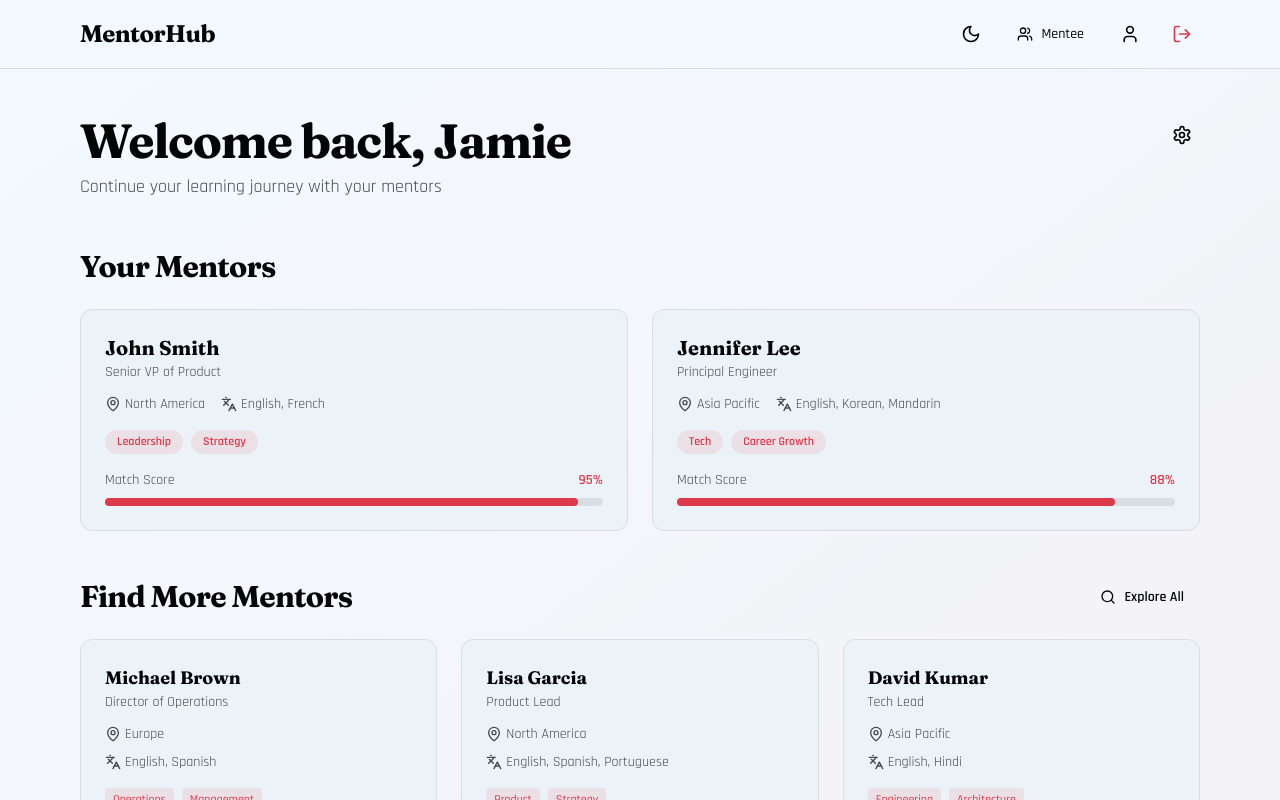
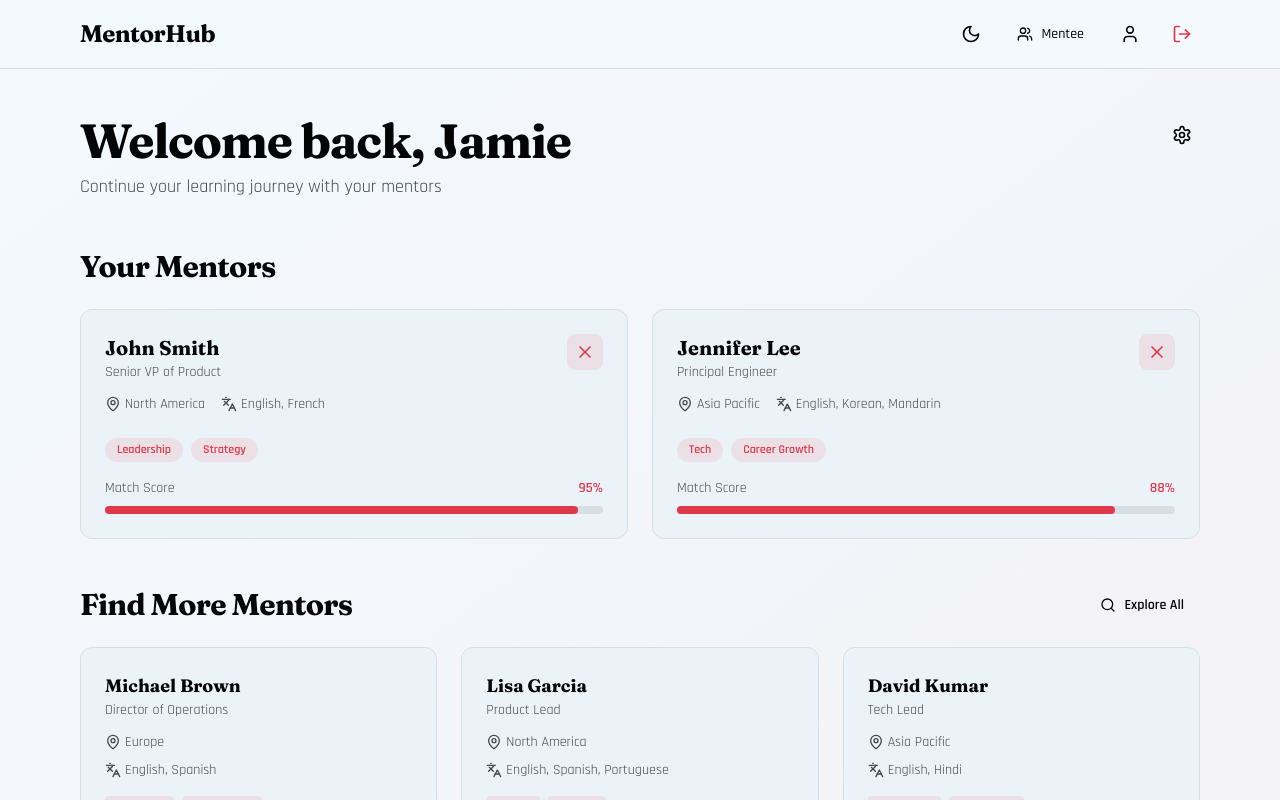
Before and after one commit to kandysh/mintee, a Next.js app: page /dashboard/mentee in a window 1280 px wide. Shown: the top 800 px of the page. Built offline with nearby package versions, Linux system fonts and the light colour scheme.

Commit message:
Restore delete button for mentors in mentee dashboard
- Add X button in top-right corner of mentor cards
- Use destructive styling (red) for remove action
- Button calls removeMentor function to remove from list
- Includes hover and tap animations

```diff
--- a/app/dashboard/mentee/page.tsx
+++ b/app/dashboard/mentee/page.tsx
@@ -1,7 +1,7 @@
 "use client"
 
 import { motion } from "framer-motion"
-import { Search, MapPin, Languages } from "lucide-react"
+import { Search, MapPin, Languages, X } from "lucide-react"
 import Link from "next/link"
 import { useState, useEffect } from "react"
 import { PreferenceForm } from "@/components/shared/preference-form"
@@ -129,7 +129,8 @@ export default function MenteeDashboardPage() {
                   whileHover={{ y: -4 }}
                   className="p-6 rounded-xl bg-card border border-border hover:border-primary/50 transition-all"
                 >
-                  <div className="mb-4">
+                  <div className="flex items-start justify-between mb-4">
+                    <div className="flex-1">
                       <h3 className="font-serif text-xl font-bold">{mentor.name}</h3>
                       <p className="text-sm text-muted-foreground mb-3">{mentor.title}</p>
                       <div className="flex items-center gap-4 text-sm text-muted-foreground mb-2">
@@ -142,6 +143,16 @@ export default function MenteeDashboardPage() {
                           <span>{mentor.languages.join(", ")}</span>
                         </div>
                       </div>
+                    </div>
+                    <motion.button
+                      onClick={() => removeMentor(mentor.id)}
+                      whileHover={{ scale: 1.1 }}
+                      whileTap={{ scale: 0.95 }}
+                      className="p-2 rounded-lg bg-destructive/10 text-destructive hover:bg-destructive/20 transition-all"
+                      title="Remove mentor"
+                    >
+                      <X className="w-5 h-5" />
+                    </motion.button>
                   </div>
                   <div className="flex flex-wrap gap-2 mb-4">
                     {mentor.expertise.map((exp) => (
```
Lines whose indentation alone changed are shown as unchanged.
